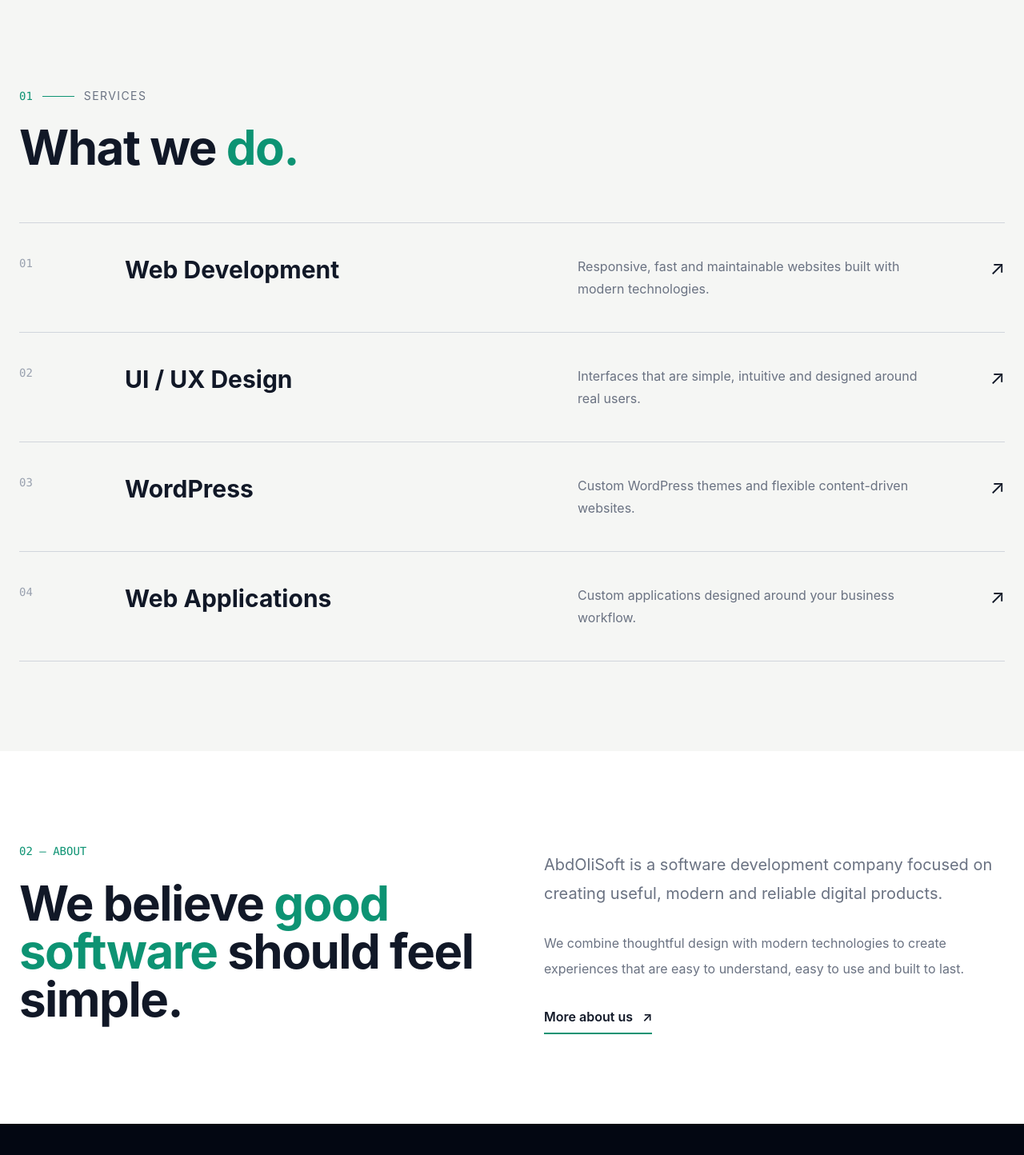
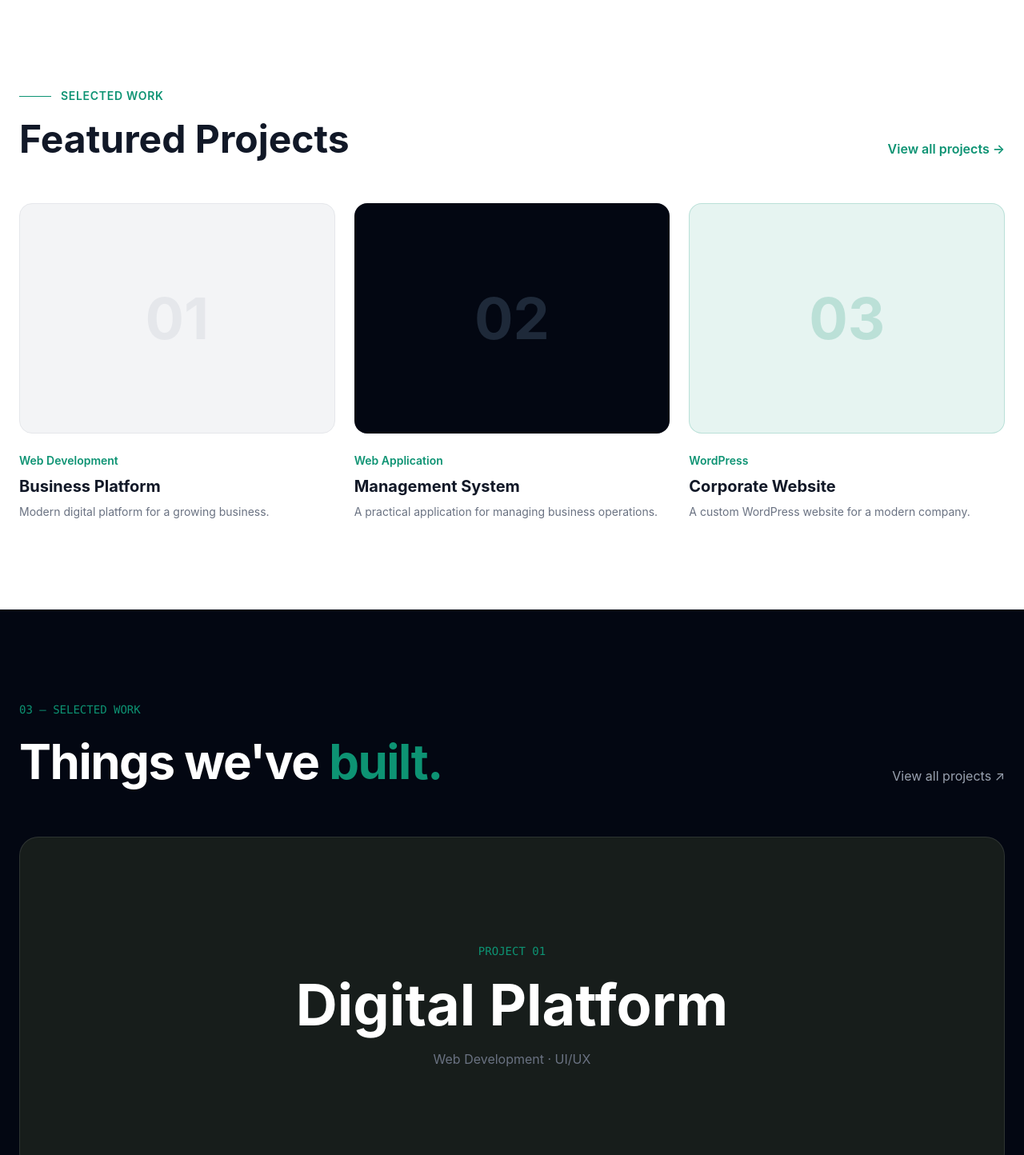
Before and after one commit to abdolkarim-dev/WordPress-AbdolkarimSoft-HTML, a website: page index.html in a window 1280 px wide. Shown: the part 1180-2624 px from the top of the page at 80% size. Drawn offline with Linux system fonts and the light colour scheme.

Commit message:
feat: add new section example project

```diff
--- a/index.html
+++ b/index.html
@@ -265,159 +265,101 @@
     </section>
 
     <!-- =====================================================
-     SERVICES
+     ABOUT
 ===================================================== -->
 
-    <section id="services" class="bg-[#f5f6f4]">
+    <section id="projects" class="bg-white">
       <div class="max-w-7xl mx-auto px-6 py-28">
-        <div class="max-w-2xl">
+        <div
+          class="flex flex-col md:flex-row md:items-end justify-between gap-6"
+        >
+          <div>
             <div class="flex items-center gap-3">
-            <span class="text-primary font-mono text-sm"> 01 </span>
+              <span class="w-10 h-px bg-primary"></span>
 
-            <span class="h-px w-10 bg-primary"></span>
-
-            <span class="text-gray-500 text-sm uppercase tracking-widest">
-              Services
+              <span
+                class="text-primary font-semibold text-sm uppercase tracking-wider"
+              >
+                Selected Work
               </span>
             </div>
 
-          <h2 class="text-5xl md:text-6xl font-bold mt-6 tracking-tight">
-            What we
-            <span class="text-primary"> do.</span>
+            <h2 class="text-4xl md:text-5xl font-bold mt-5">
+              Featured Projects
             </h2>
           </div>
 
-        <div class="mt-16 border-t border-gray-300">
-          <!-- Service 01 -->
+          <a href="#" class="font-semibold text-primary">
+            View all projects →
+          </a>
+        </div>
 
+        <!-- Later replaced with WordPress CPT -->
+
+        <div class="grid md:grid-cols-3 gap-6 mt-14">
+          <article class="group">
             <div
-            class="group grid md:grid-cols-[100px_1fr_1fr] gap-8 py-10 border-b border-gray-300 hover:px-5 transition-all"
+              class="h-72 rounded-2xl bg-gray-100 border border-gray-200 flex items-center justify-center"
             >
-            <span class="font-mono text-sm text-gray-400"> 01 </span>
+              <span
+                class="text-7xl font-bold text-gray-200 group-hover:text-primary/30 transition"
+              >
+                01
+              </span>
+            </div>
 
-            <h3 class="text-3xl font-bold group-hover:text-primary transition">
+            <p class="text-primary text-sm font-semibold mt-6">
               Web Development
-            </h3>
-
-            <div class="flex justify-between gap-6">
-              <p class="text-gray-500 leading-7 max-w-md">
-                Responsive, fast and maintainable websites built with modern
-                technologies.
             </p>
 
-              <span class="text-2xl group-hover:text-primary transition">
-                ↗
+            <h3 class="text-xl font-bold mt-2">Business Platform</h3>
+
+            <p class="text-gray-500 text-sm mt-2">
+              Modern digital platform for a growing business.
+            </p>
+          </article>
+
+          <article class="group">
+            <div
+              class="h-72 rounded-2xl bg-gray-950 flex items-center justify-center"
+            >
+              <span
+                class="text-7xl font-bold text-gray-800 group-hover:text-primary/40 transition"
+              >
+                02
               </span>
             </div>
+
+            <p class="text-primary text-sm font-semibold mt-6">
+              Web Application
+            </p>
+
+            <h3 class="text-xl font-bold mt-2">Management System</h3>
+
+            <p class="text-gray-500 text-sm mt-2">
+              A practical application for managing business operations.
+            </p>
+          </article>
+
+          <article class="group">
+            <div
+              class="h-72 rounded-2xl bg-primary/10 border border-primary/20 flex items-center justify-center"
+            >
+              <span
+                class="text-7xl font-bold text-primary/20 group-hover:text-primary/40 transition"
+              >
+                03
+              </span>
             </div>
 
-          <!-- Service 02 -->
+            <p class="text-primary text-sm font-semibold mt-6">WordPress</p>
 
-          <div
-            class="group grid md:grid-cols-[100px_1fr_1fr] gap-8 py-10 border-b border-gray-300 hover:px-5 transition-all"
-          >
-            <span class="font-mono text-sm text-gray-400"> 02 </span>
+            <h3 class="text-xl font-bold mt-2">Corporate Website</h3>
 
-            <h3 class="text-3xl font-bold group-hover:text-primary transition">
-              UI / UX Design
-            </h3>
-
-            <div class="flex justify-between gap-6">
-              <p class="text-gray-500 leading-7 max-w-md">
-                Interfaces that are simple, intuitive and designed around real
-                users.
+            <p class="text-gray-500 text-sm mt-2">
+              A custom WordPress website for a modern company.
             </p>
-
-              <span class="text-2xl group-hover:text-primary transition">
-                ↗
-              </span>
-            </div>
-          </div>
-
-          <!-- Service 03 -->
-
-          <div
-            class="group grid md:grid-cols-[100px_1fr_1fr] gap-8 py-10 border-b border-gray-300 hover:px-5 transition-all"
-          >
-            <span class="font-mono text-sm text-gray-400"> 03 </span>
-
-            <h3 class="text-3xl font-bold group-hover:text-primary transition">
-              WordPress
-            </h3>
-
-            <div class="flex justify-between gap-6">
-              <p class="text-gray-500 leading-7 max-w-md">
-                Custom WordPress themes and flexible content-driven websites.
-              </p>
-
-              <span class="text-2xl group-hover:text-primary transition">
-                ↗
-              </span>
-            </div>
-          </div>
-
-          <!-- Service 04 -->
-
-          <div
-            class="group grid md:grid-cols-[100px_1fr_1fr] gap-8 py-10 border-b border-gray-300 hover:px-5 transition-all"
-          >
-            <span class="font-mono text-sm text-gray-400"> 04 </span>
-
-            <h3 class="text-3xl font-bold group-hover:text-primary transition">
-              Web Applications
-            </h3>
-
-            <div class="flex justify-between gap-6">
-              <p class="text-gray-500 leading-7 max-w-md">
-                Custom applications designed around your business workflow.
-              </p>
-
-              <span class="text-2xl group-hover:text-primary transition">
-                ↗
-              </span>
-            </div>
-          </div>
-        </div>
-      </div>
-    </section>
-
-    <!-- =====================================================
-     ABOUT
-===================================================== -->
-
-    <section id="about" class="bg-white">
-      <div class="max-w-7xl mx-auto px-6 py-28">
-        <div class="grid lg:grid-cols-2 gap-20">
-          <div>
-            <span class="text-primary font-mono text-sm"> 02 — ABOUT </span>
-
-            <h2 class="text-5xl md:text-6xl font-bold mt-6 tracking-tight">
-              We believe
-              <span class="text-primary"> good software</span>
-              should feel simple.
-            </h2>
-          </div>
-
-          <div class="pt-3">
-            <p class="text-xl leading-9 text-gray-500">
-              AbdOliSoft is a software development company focused on creating
-              useful, modern and reliable digital products.
-            </p>
-
-            <p class="text-gray-500 leading-8 mt-7">
-              We combine thoughtful design with modern technologies to create
-              experiences that are easy to understand, easy to use and built to
-              last.
-            </p>
-
-            <a
-              href="#"
-              class="inline-flex items-center gap-3 mt-8 font-semibold border-b-2 border-primary pb-2"
-            >
-              More about us
-              <span>↗</span>
-            </a>
-          </div>
+          </article>
         </div>
       </div>
     </section>
@@ -601,8 +543,6 @@
               class="inline-flex items-center gap-3 mt-9 bg-gray-950 text-white px-7 py-4 rounded-xl font-medium hover:bg-white hover:text-gray-900 transition"
             >
               Start a conversation
-
-              <span>↗</span>
             </a>
           </div>
         </div>
```
Lines whose indentation alone changed are shown as unchanged.
